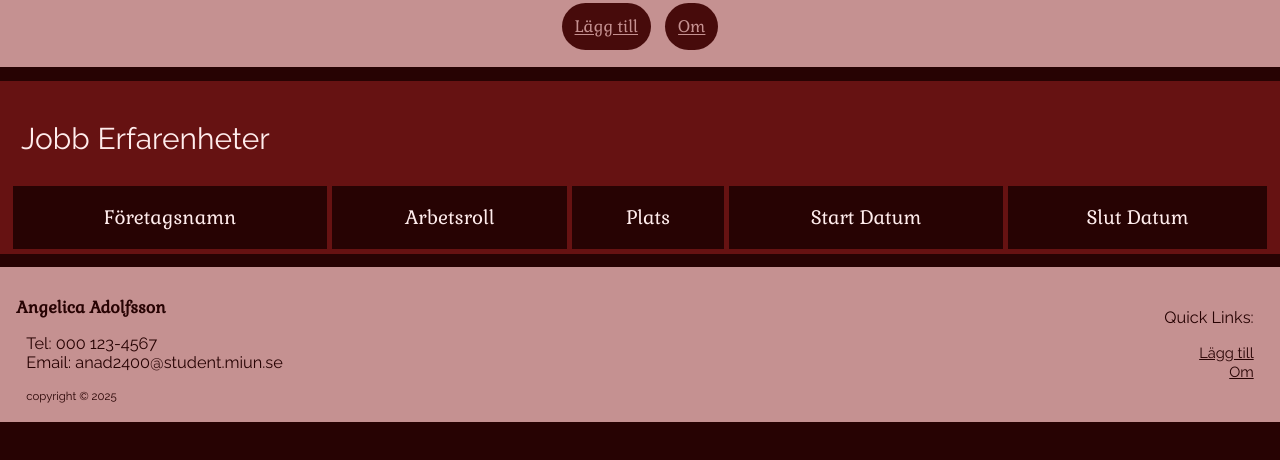
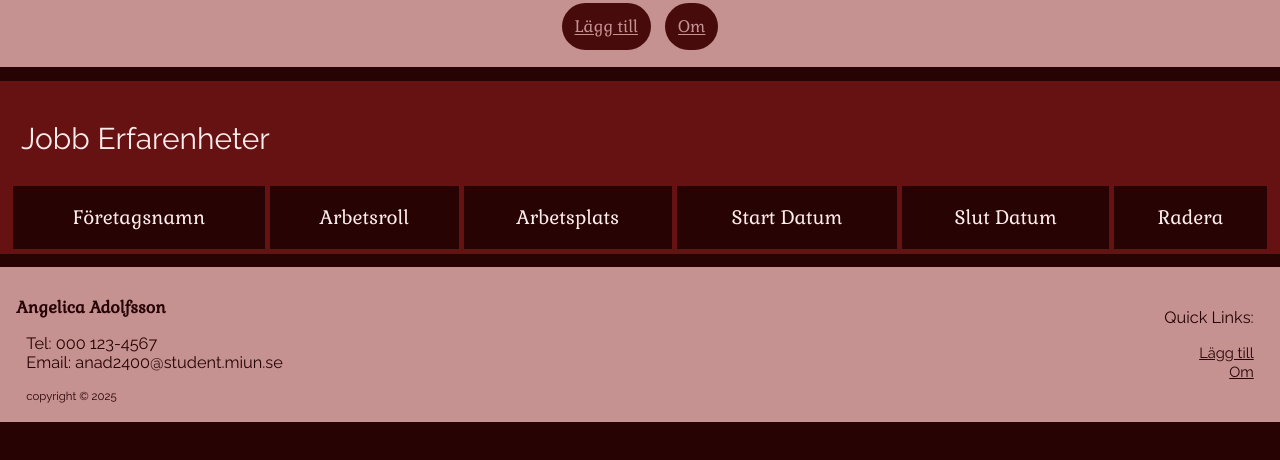
Before and after one commit to Aeja98/WorkExperience, a website: page dist/index.html in a window 1280 px wide. Shown: the part 110-570 px from the top of the page. Drawn offline with Linux system fonts and the light colour scheme; no server answers.

Commit message:
Cant decide between plats and arbetsplats but think i decided on calling it arbetsplats (header)

```diff
--- a/dist/index.html
+++ b/dist/index.html
@@ -23,9 +23,10 @@
         <tr>
           <th>Företagsnamn</th>
           <th>Arbetsroll</th>
-          <th>Plats</th>
+          <th>Arbetsplats</th>
           <th>Start Datum</th>
           <th>Slut Datum</th>
+          <th>Radera</th>
         </tr>
       </thead>
       <tbody>
```
